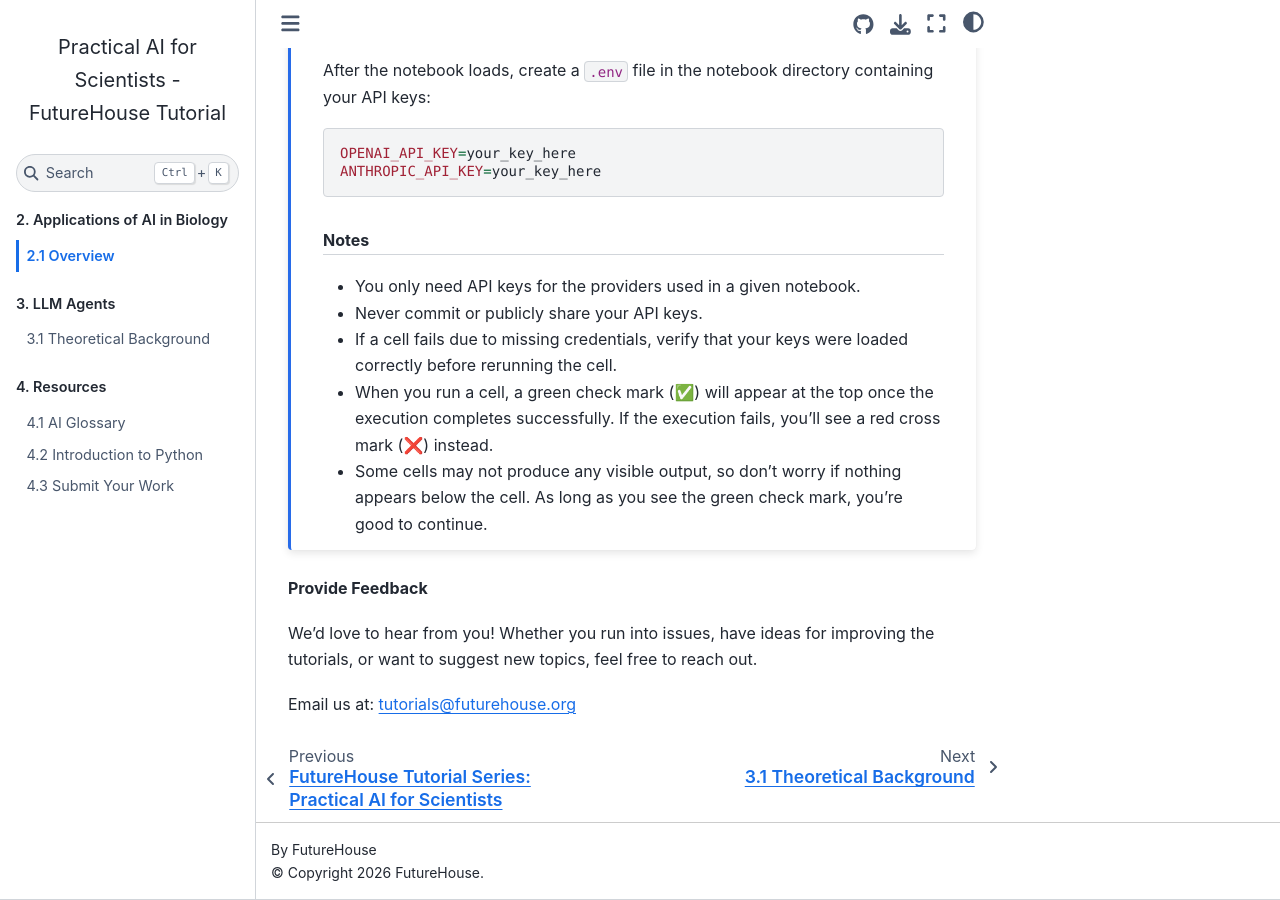
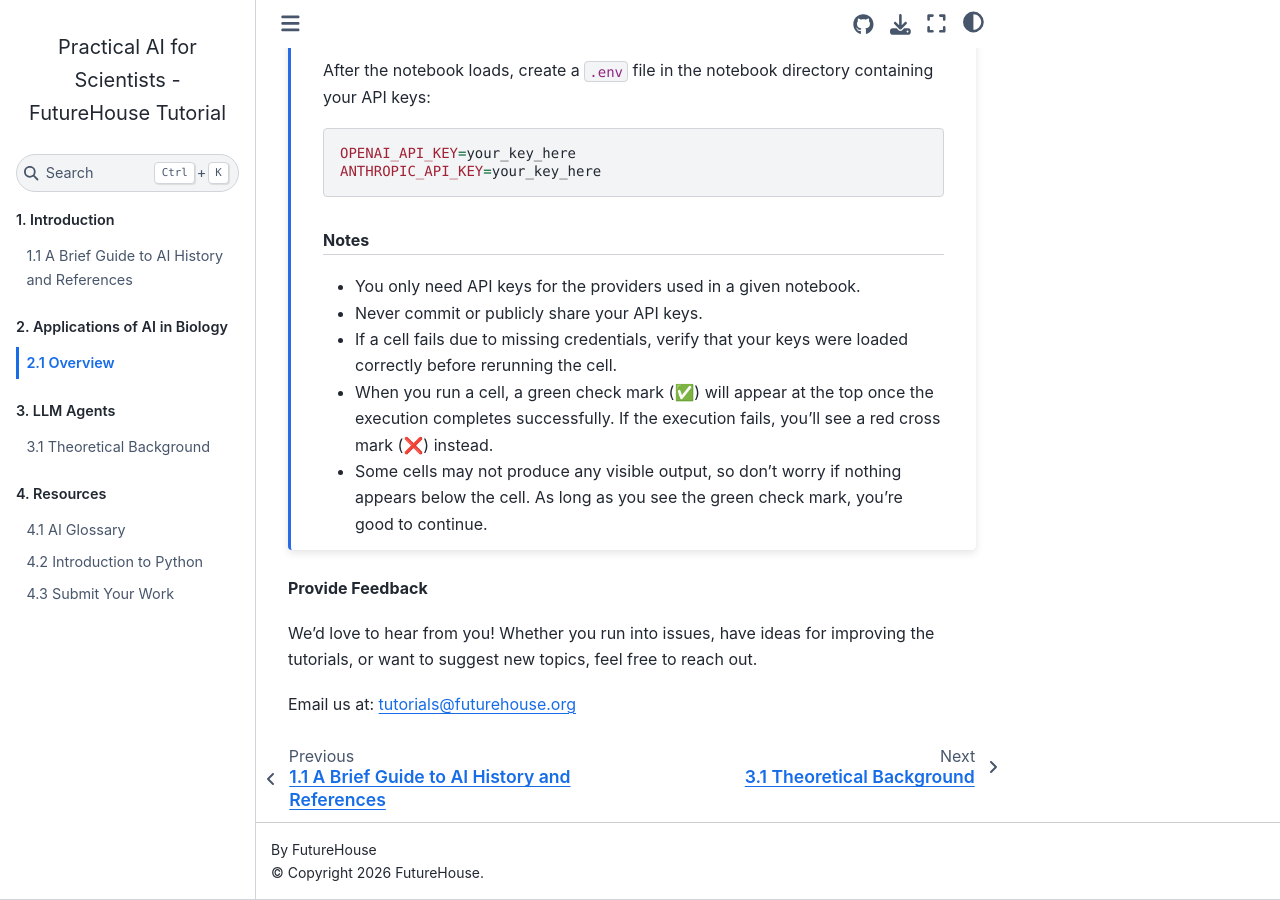
Before and after one commit to Future-House/tutorial-series, a Jupyter Book: the page built from chapter_2/2.1.background.md, in a window 1280 px wide and 900 px high, scrolled down 1242 px. Built offline with Jupyter Book 1.0.4 settings and Sphinx 7.4.7 and the Sphinx Book theme 1.1.4, drawn with Linux system fonts in a browser that asks for light colours; pages that are not in the unit, such as notebooks, are missing from menus; some of the changed lines change nothing that is shown.

Commit message:
Update _toc.yml
fixing a bug in chapter 1 markdown file name

```diff
--- a/_toc.yml
+++ b/_toc.yml
@@ -4,7 +4,7 @@ root: index
 parts:
   - caption: "1. Introduction"
     chapters:
-      - file: chapter_1/1.1.A Brief Guide to AI History and References
+      - file: chapter_1/1.ai_history_references.md
 
   - caption: "2. Applications of AI in Biology"
     chapters:
```
